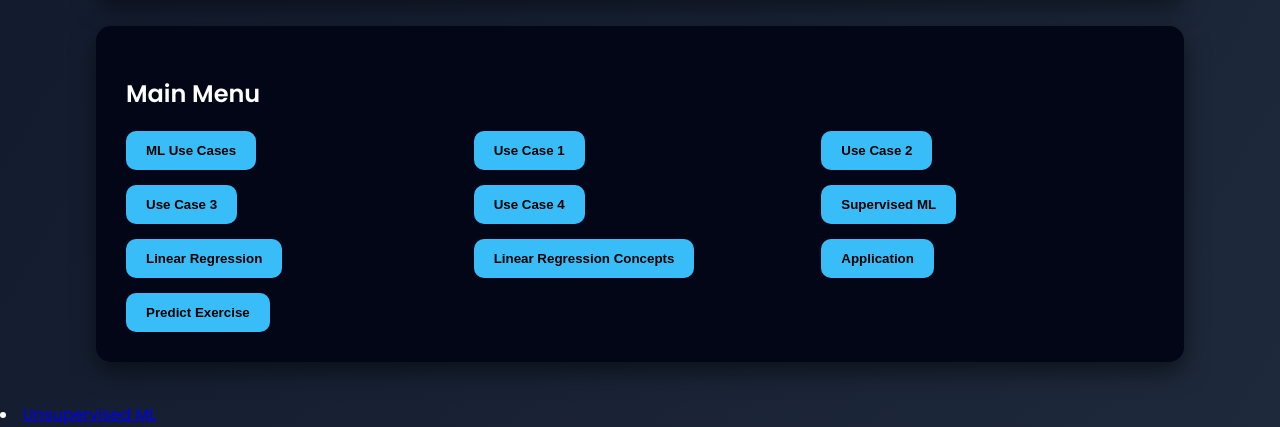
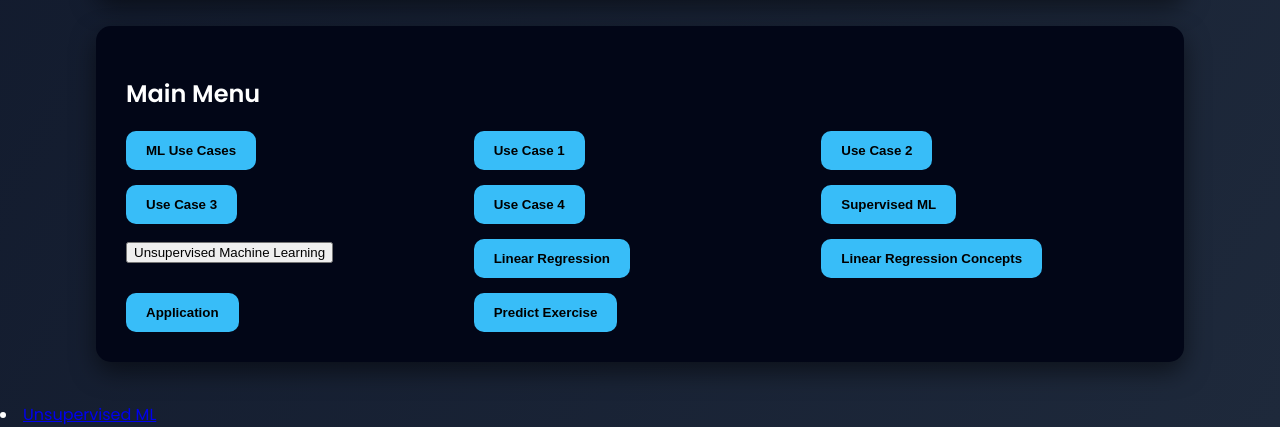
Before and after one commit to Juan747-art/MACHINE-LEARNING, a Flask app: page /dashboard in a window 1280 px wide. Shown: the part 942-1369 px from the top of the page. Run offline with Flask 3, Linux system fonts and the light colour scheme; parts of the project's set-up code (start-up, migrations or seed data) failed here and were passed over.

Commit message:
add unsupervised button to dashboard

```diff
--- a/templates/dashboard.html
+++ b/templates/dashboard.html
@@ -62,6 +62,10 @@
 
         <a href="/supervised-ml"><button class="btn">Supervised ML</button></a>
 
+        <a href="{{ url_for('unsupervised') }}">
+        <button>Unsupervised Machine Learning</button>
+        </a>
+
         <a href="/linear-regression"><button class="btn">Linear Regression</button></a>
 
         <a href="/linear-concepts"><button class="btn">Linear Regression Concepts</button></a>
--- a/templates/kmeans_manual.html
+++ b/templates/kmeans_manual.html
@@ -1,3 +1,6 @@
+{% extends "base.html" %}
+
+{% block content %}
 <!DOCTYPE html>
 <html>
 <head>
@@ -120,3 +123,4 @@ The algorithm converges as the changes between iterations become minimal.
 
 </body>
 </html>
+{% endblock %}
```
